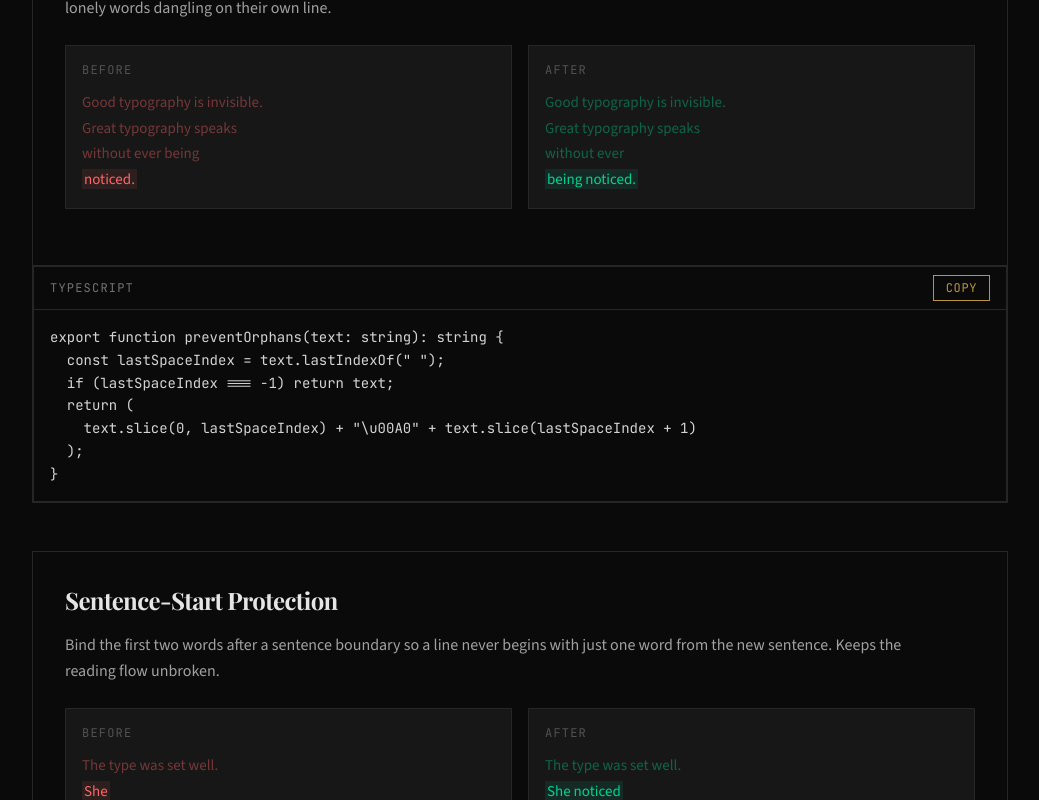
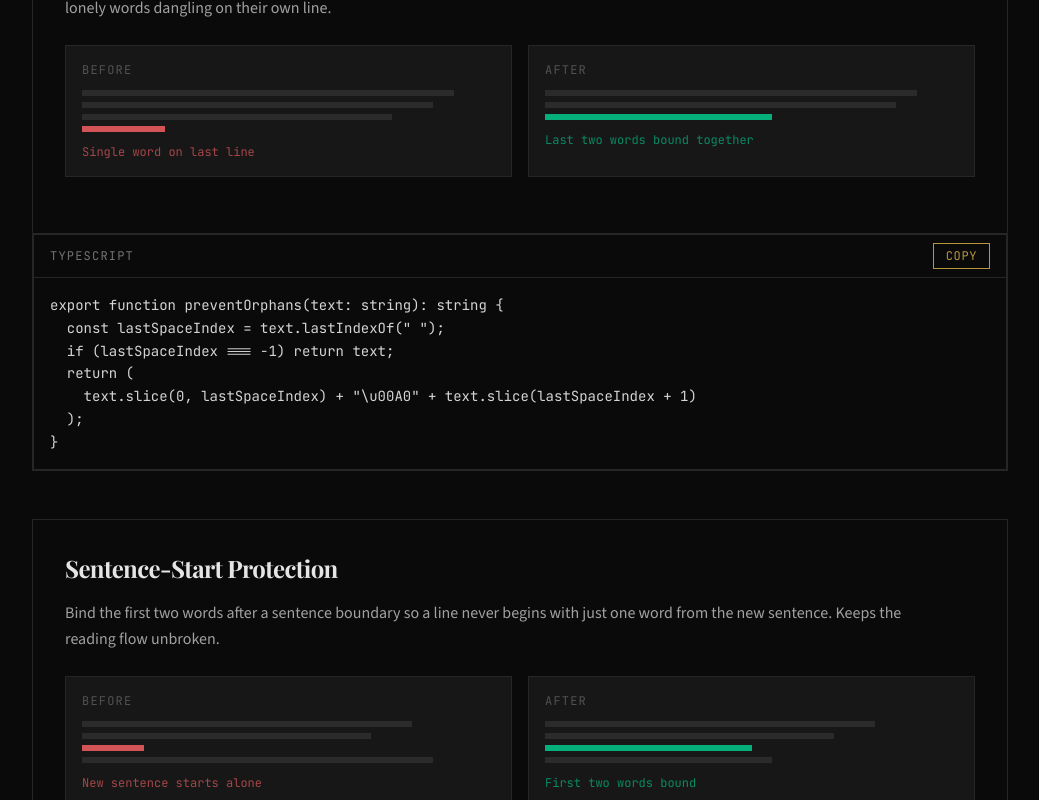
Before and after one commit to speedwarnsf/web-typography, a Next.js app: page / in a window 1280 px wide. Shown: the part 1100-1900 px from the top of the page, without its empty margins (120-1159 px from the left). Built offline with nearby package versions, Linux system fonts and the light colour scheme; a web font is replaced by a local one.

Commit message:
Replace text examples with abstract line-length diagrams — honest, device-independent, textbook style

```diff
--- a/src/app/page.tsx
+++ b/src/app/page.tsx
@@ -19,8 +19,10 @@ const rules = [
     name: "No Orphans",
     description:
       "Replace the last space in a paragraph with a non-breaking space, ensuring the final line always contains at least two words. Prevents lonely words dangling on their own line.",
-    beforeLines: ["Good typography is invisible.", "Great typography speaks", "without ever being", { text: "noticed.", highlight: true }],
-    afterLines: ["Good typography is invisible.", "Great typography speaks", "without ever", { text: "being noticed.", highlight: true }],
+    beforeBars: [90, 85, 75, { w: 20, hl: true }],
+    afterBars: [90, 85, { w: 55, hl: true }],
+    beforeLabel: "Single word on last line",
+    afterLabel: "Last two words bound together",
     code: `export function preventOrphans(text: string): string {
   const lastSpaceIndex = text.lastIndexOf(" ");
   if (lastSpaceIndex === -1) return text;
@@ -33,8 +35,10 @@ const rules = [
     name: "Sentence-Start Protection",
     description:
       "Bind the first two words after a sentence boundary so a line never begins with just one word from the new sentence. Keeps the reading flow unbroken.",
-    beforeLines: ["The type was set well.", { text: "She", highlight: true }, "noticed it immediately."],
-    afterLines: ["The type was set well.", { text: "She noticed", highlight: true }, "it immediately."],
+    beforeBars: [80, 70, { w: 15, hl: true }, 85],
+    afterBars: [80, 70, { w: 50, hl: true }, 55],
+    beforeLabel: "New sentence starts alone",
+    afterLabel: "First two words bound",
     code: `export function protectSentenceStart(text: string): string {
   return text.replace(/([.!?])\\s+(\\w+)\\s+/g, "$1 $2\\u00A0");
 }`,
@@ -43,8 +47,10 @@ const rules = [
     name: "Sentence-End Protection",
     description:
       "Prevent short words (1-3 characters) from sitting alone at the end of a sentence. Binds them to the preceding word with a non-breaking space.",
-    beforeLines: ["The details are what separate", "good work from great. Every", "decision you make adds to", { text: "it.", highlight: true }],
-    afterLines: ["The details are what separate", "good work from great. Every", "decision you make", { text: "adds to it.", highlight: true }],
+    beforeBars: [90, 88, 82, { w: 10, hl: true }],
+    afterBars: [90, 88, { w: 60, hl: true }],
+    beforeLabel: "Short word dangles alone",
+    afterLabel: "Bound to preceding word",
     code: `export function protectSentenceEnd(text: string): string {
   return text.replace(/\\s+(\\w{1,3})([.!?])/g, "\\u00A0$1$2");
 }`,
@@ -53,8 +59,10 @@ const rules = [
     name: "Rag Smoothing",
     description:
       "Detects words that would push a line past the target length and binds them to the previous word, pulling them to the next line. Creates a smoother right edge without justification.",
-    beforeLines: [{ text: "Every choice you make in", highlight: true }, "typography either helps the", { text: "reader or gets in their", highlight: true }, "way."],
-    afterLines: ["Every choice you make", "in typography either helps", "the reader or gets", "in their way."],
+    beforeBars: [{ w: 95, hl: true }, 60, { w: 92, hl: true }, 30],
+    afterBars: [75, 78, 72, 70],
+    beforeLabel: "Jagged right edge",
+    afterLabel: "Smooth, even rag",
     code: `export function smoothRag(text: string, targetLineLength = 65): string {
   const words = text.split(" ");
   let currentLength = 0;
@@ -81,8 +89,10 @@ const rules = [
     name: "Short Word Binding",
     description:
       "Common prepositions, articles, and conjunctions (a, an, the, in, on, at, to, by, of, etc.) are bound to the following word with a non-breaking space. Prevents these small words from ending a line alone.",
-    beforeLines: [{ text: "She walked to", highlight: true }, "the store and stood in", "the rain for a while."],
-    afterLines: [{ text: "She walked to the store", highlight: true }, "and stood in the rain", "for a while."],
+    beforeBars: [55, { w: 15, hl: true }, 80, 70],
+    afterBars: [55, { w: 60, hl: true }, 65, 55],
+    beforeLabel: "'to' stranded at line end",
+    afterLabel: "'to the' bound together",
     code: `export function bindShortWords(text: string): string {
   return text.replace(
     /\\s(a|an|the|in|on|at|to|by|of|or|is|it|as|if|so|no|do|up|we|he|me|my|be|am)\\s/gi,
@@ -316,47 +326,43 @@ export default function Home() {
                     <p className="text-xs font-mono uppercase tracking-widest text-neutral-600 mb-3">
                       Before
                     </p>
-                    <div
-                      className="text-[15px] leading-[1.7] text-red-400/40"
-                      style={{ fontFamily: "var(--font-source-sans)" }}
-                      data-no-typeset
-                    >
-                      {rule.beforeLines.map((line: any, i: number) => {
-                        const text = typeof line === "string" ? line : line.text;
-                        const hl = typeof line !== "string" && line.highlight;
+                    <div className="space-y-1.5 mb-3">
+                      {rule.beforeBars.map((bar: any, i: number) => {
+                        const w = typeof bar === "number" ? bar : bar.w;
+                        const hl = typeof bar !== "number" && bar.hl;
                         return (
-                          <span key={i}>
-                            {hl ? (
-                              <span className="text-red-400 bg-red-400/10 px-0.5">{text}</span>
-                            ) : text}
-                            {i < rule.beforeLines.length - 1 && <br />}
-                          </span>
+                          <div
+                            key={i}
+                            className={hl ? "bg-red-400/80" : "bg-neutral-700/50"}
+                            style={{ width: `${w}%`, height: 6 }}
+                          />
                         );
                       })}
                     </div>
+                    <p className="text-xs text-red-400/60 font-mono" data-no-typeset>
+                      {rule.beforeLabel}
+                    </p>
                   </div>
                   <div className="p-4 bg-neutral-900 border border-neutral-800">
                     <p className="text-xs font-mono uppercase tracking-widest text-neutral-600 mb-3">
                       After
                     </p>
-                    <div
-                      className="text-[15px] leading-[1.7] text-emerald-400/40"
-                      style={{ fontFamily: "var(--font-source-sans)" }}
-                      data-no-typeset
-                    >
-                      {rule.afterLines.map((line: any, i: number) => {
-                        const text = typeof line === "string" ? line : line.text;
-                        const hl = typeof line !== "string" && line.highlight;
+                    <div className="space-y-1.5 mb-3">
+                      {rule.afterBars.map((bar: any, i: number) => {
+                        const w = typeof bar === "number" ? bar : bar.w;
+                        const hl = typeof bar !== "number" && bar.hl;
                         return (
-                          <span key={i}>
-                            {hl ? (
-                              <span className="text-emerald-400 bg-emerald-400/10 px-0.5">{text}</span>
-                            ) : text}
-                            {i < rule.afterLines.length - 1 && <br />}
-                          </span>
+                          <div
+                            key={i}
+                            className={hl ? "bg-emerald-400/80" : "bg-neutral-700/50"}
+                            style={{ width: `${w}%`, height: 6 }}
+                          />
                         );
                       })}
                     </div>
+                    <p className="text-xs text-emerald-400/60 font-mono" data-no-typeset>
+                      {rule.afterLabel}
+                    </p>
                   </div>
                 </div>
               </div>
```
